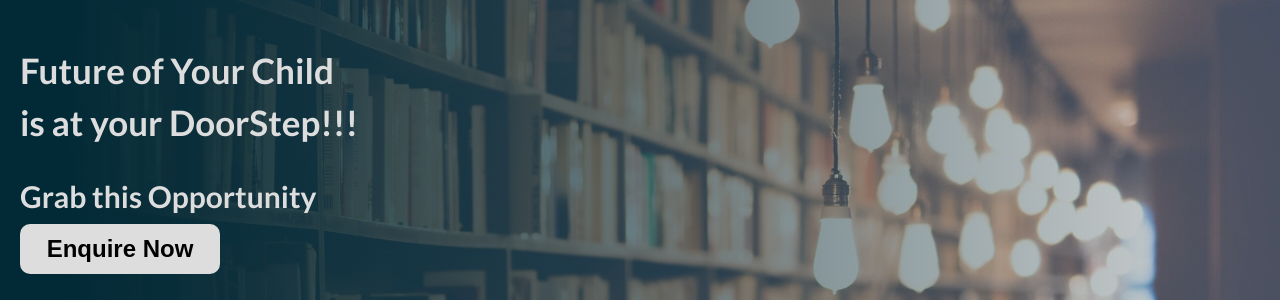
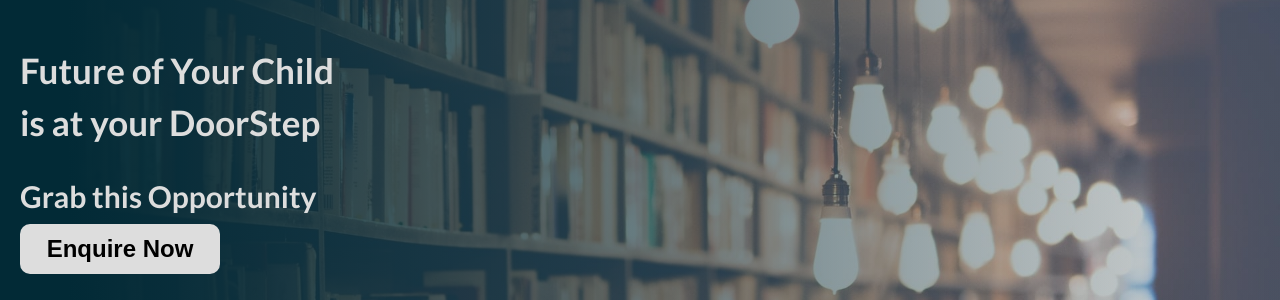
Before and after one commit to joshiCoding/adhyayanShala, a Jekyll site: the page built from index.markdown, in a window 1280 px wide and 900 px high. Shown: the part 201-501 px from the top of the window. Built offline with Jekyll 4.4.1, drawn with Linux system fonts in a browser that asks for light colours.

```diff
--- a/_layouts/home.html
+++ b/_layouts/home.html
@@ -59,7 +59,7 @@
     <div class="hero-img"></div>
     <div class="hero-content">
         <h1>Future of Your Child</h1>
-        <h1>is at your DoorStep!!!</h1>
+        <h1>is at your DoorStep</h1>
 
         <h2>Grab this Opportunity</h2>
         <button class="enquire">Enquire Now</button>
```
Also changed, not shown: 2 other files.
